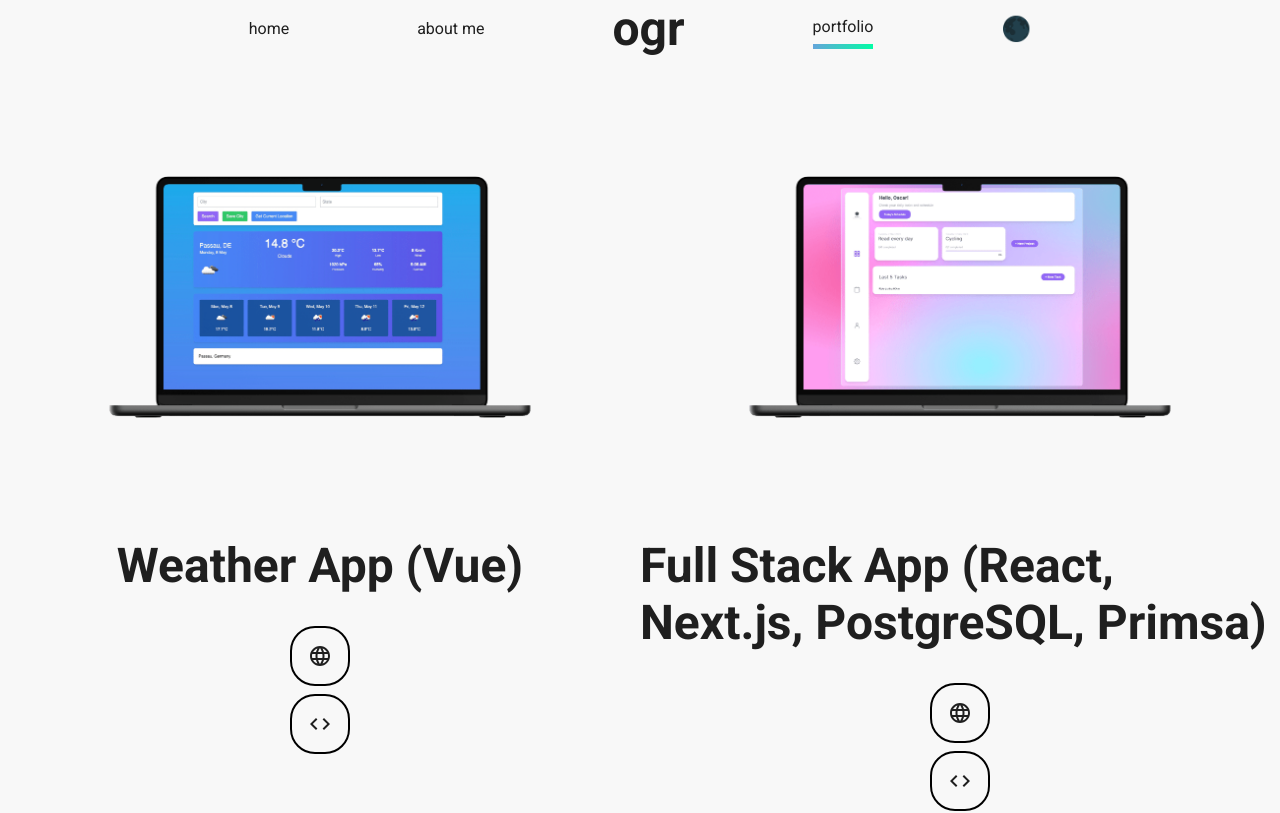
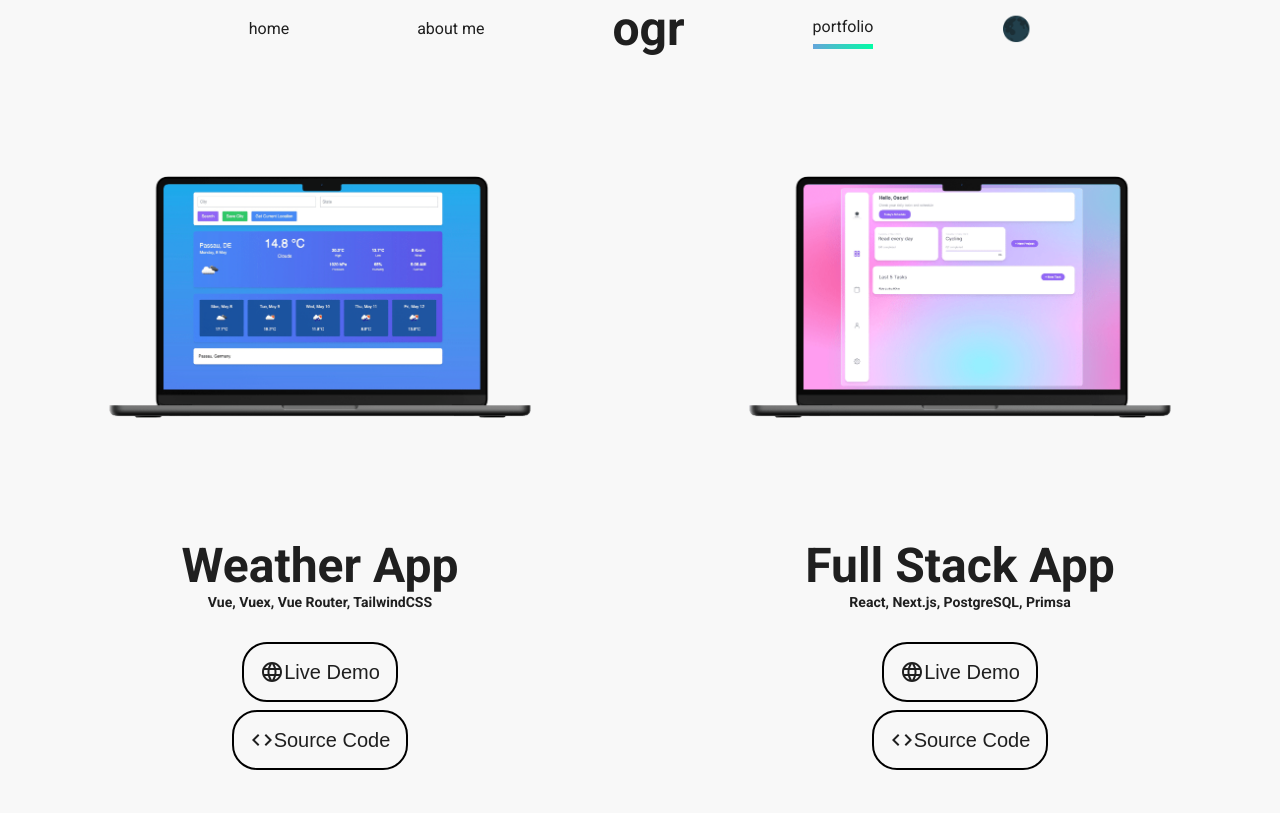
Before and after one commit to garbarok/ReactPortfolioTemplate, a React (Create React App) app: page /portfolio in a window 1280 px wide. Shown: the top 813 px of the page. Built offline with nearby package versions, Linux system fonts and the light colour scheme; the HTML template or start-up script is replaced by a standard one.

Commit message:
add stack and fix png

```diff
--- a/src/components/portfolio/IconLink.js
+++ b/src/components/portfolio/IconLink.js
@@ -16,6 +16,7 @@ function IconLink({ link, title, icon }) {
       }}
     >
       {icon}
+      <small>{title}</small>
     </IconButton>
   );
 }
--- a/src/components/portfolio/Portfolio.js
+++ b/src/components/portfolio/Portfolio.js
@@ -1,18 +1,24 @@
-import React from 'react';
+import React from "react";
 import PortfolioBlock from "./PortfolioBlock";
-import {Box, Grid} from "@mui/material";
-import {info} from "../../info/Info";
+import { Box, Grid } from "@mui/material";
+import { info } from "../../info/Info";
 
 export default function Portfolio() {
   return (
     <Box>
-            <Grid container display={'flex'} justifyContent={'center'}>
+      <Grid container display={"flex"} justifyContent={"center"}>
         {info.portfolio.map((project, index) => (
           <Grid item xs={12} md={6} key={index}>
-                       <PortfolioBlock image={project.image} live={project.live} source={project.source} title={project.title} />
+            <PortfolioBlock
+              image={project.image}
+              live={project.live}
+              source={project.source}
+              title={project.title}
+              stack={project.stack}
+            />
           </Grid>
         ))}
       </Grid>
     </Box>
   );
-};
+}
--- a/src/components/portfolio/PortfolioBlock.js
+++ b/src/components/portfolio/PortfolioBlock.js
@@ -5,7 +5,7 @@ import LanguageIcon from "@mui/icons-material/Language";
 import CodeIcon from "@mui/icons-material/Code";
 
 function PortfolioBlock(props) {
-  const { image, live, source, title } = props;
+  const { image, live, source, title, stack } = props;
   return (
     <Box
       display={"flex"}
@@ -16,6 +16,7 @@ function PortfolioBlock(props) {
     >
       <Box component={"img"} src={image} alt={"mockup"} />
       <h1 sx={{ fontSize: "2rem" }}>{title}</h1>
+      <h3 sx={{ fontSize: "1.2rem" }}>{stack}</h3>
       <Box
         className={"portfolio"}
         display={"flex"}
--- a/src/info/Info.js
+++ b/src/info/Info.js
@@ -82,25 +82,29 @@ export const info = {
   portfolio: [
     // This is where your portfolio projects will be detailed
     {
-      title: "Weather App (Vue)",
+      title: "Weather App",
+      stack: "Vue, Vuex, Vue Router, TailwindCSS",
       live: "https://weatherapp.oscargallegoruiz.com/",
       source: "https://github.com/garbarok/weather-app",
       image: mock4,
     },
     {
-      title: "Full Stack App (React, Next.js, PostgreSQL, Primsa)",
+      title: "Full Stack App",
+      stack: "React, Next.js, PostgreSQL, Primsa",
       live: "https://fullstack.garbarok.com", //this should be a link to the live version of your project, think github pages, netlify, heroku, etc. Or your own domain, if you have it.
       source: "https://github.com/garbarok/fullstack-app", // this should be a link to the **repository** of the project, where the code is hosted.
       image: mock1,
     },
     {
       title: "AdoptMe (React)",
+      stack: "React, Vite",
       live: "https://adopt-me-red.vercel.app/",
       source: "https://github.com/garbarok/AdoptMe",
       image: mock2,
     },
     {
       title: "BlackJack Game",
+      stack: "HTML, CSS, JavaScript",
       live: "https://garbarok.github.io/Blackjack-Game/",
       source: "https://github.com/garbarok/Blackjack-Game",
       image: mock3,
```
Lines whose indentation alone changed are shown as unchanged.
